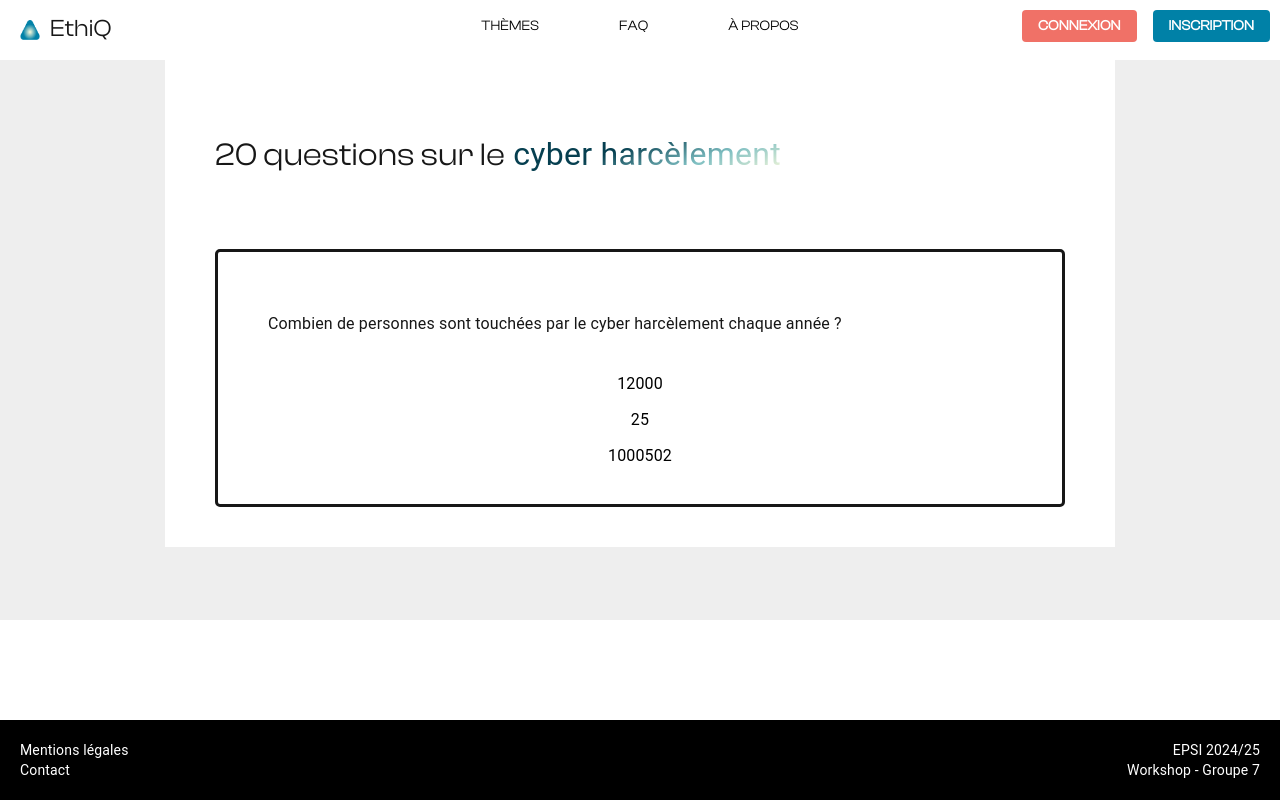
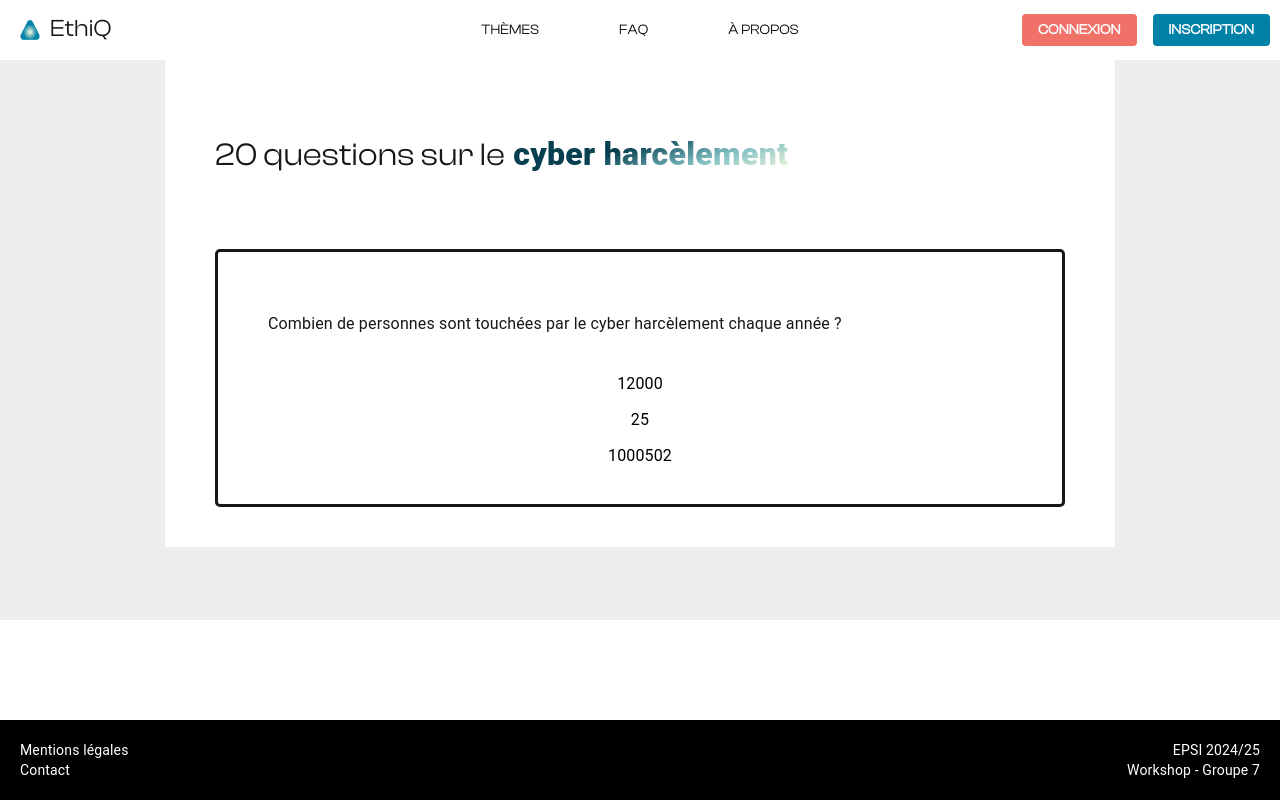
Before and after one commit to Entwhane/WORKSHOP-EPSI-24-25, a Next.js app: page /quizz in a window 1280 px wide. Built offline with nearby package versions, Linux system fonts and the light colour scheme.

Commit message:
fix navbar

```diff
--- a/app/quizz/page.js
+++ b/app/quizz/page.js
@@ -59,7 +59,8 @@ export default function Home() {
               style={{
                 background: 'linear-gradient(161.06deg, #063F50 40.32%, #7FBFC2 70.2%, #FDFCDC 100.08%)',
                 WebkitBackgroundClip: 'text',
-                WebkitTextFillColor: 'transparent'
+                WebkitTextFillColor: 'transparent',
+                fontWeight: "900"
               }}
             >
               {" "}cyber harcèlement
--- a/components/Navbar/Navbar.js
+++ b/components/Navbar/Navbar.js
@@ -41,7 +41,7 @@ function NavBar() {
 
   return (
     <Container maxWidth="xl" style={{ backgroundColor: 'white', padding: 10 }}>
-      <Grid container flexDirection="row" justifyContent={"space-between"}>
+      <Grid container flexDirection="row" justifyContent={"space-between"} alignItems={"center"}>
         <Grid size={{ xs: 11, md: 4 }}>
           <Grid container flexDirection="row">
             <img src={"/images/logo.png"} width="20" height="20" alt="Logo" style={{ margin: 10 }} />
```
